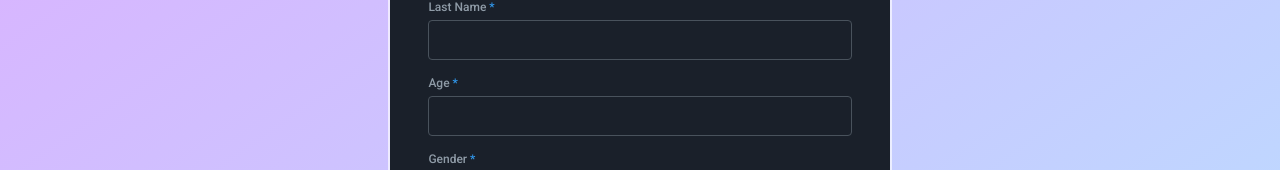
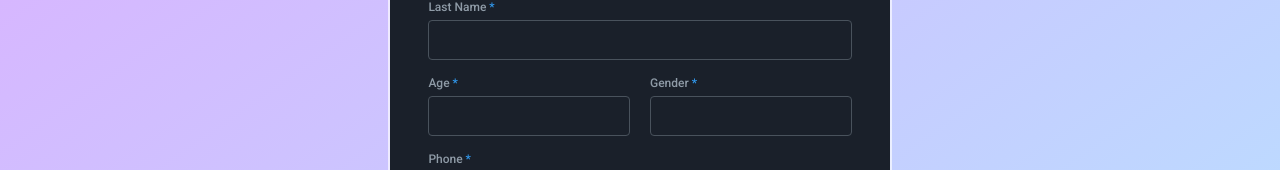
Before and after one commit to SharadinduPaul/offline-form-elchemy, a React (Vite) app: page / in a window 1280 px wide. Shown: the part 280-450 px from the top of the page. Built offline with nearby package versions, Linux system fonts and the light colour scheme.

Commit message:
group fields added

```diff
--- a/src/components/dropdown/styles.css
+++ b/src/components/dropdown/styles.css
@@ -48,10 +48,16 @@
 }
 
 .dropdown .option {
-  height: 24px;
+  height: fit-content;
   width: 100%;
   cursor: pointer;
-  padding-left: 16px;
+  padding-left: 14px;
+  padding-block: 5px;
+  font-size: 14px;
+  font-weight: 400;
+
+  display: flex;
+  align-items: center;
 }
 .dropdown .option:hover {
   background-color: #fff8;
--- a/src/screens/form/data.ts
+++ b/src/screens/form/data.ts
@@ -1292,12 +1292,13 @@ export const countries: Tdropdown[] = [
   },
 ];
 
-type TExtendedDataType = {
+export type TExtendedDataType = {
   [x in TinputFields]?: {
-    fieldName: string;
+    fieldName?: string;
     fieldType?: React.HTMLInputTypeAttribute | "dropdown" | "textarea";
     required?: boolean;
     dropdown?: Tdropdown[];
+    children?: TExtendedDataType;
   };
 };
 export const formExtendedData: TExtendedDataType = {
@@ -1313,6 +1314,8 @@ export const formExtendedData: TExtendedDataType = {
     required: true,
   },
   AGE: {
+    children: {
+      AGE: {
         fieldName: "Age",
         fieldType: "number",
         required: true,
@@ -1323,6 +1326,19 @@ export const formExtendedData: TExtendedDataType = {
         dropdown: genderData,
         required: true,
       },
+    },
+  },
+  // AGE: {
+  //   fieldName: "Age",
+  //   fieldType: "number",
+  //   required: true,
+  // },
+  // GENDER: {
+  //   fieldName: "Gender",
+  //   fieldType: "dropdown",
+  //   dropdown: genderData,
+  //   required: true,
+  // },
   PHONE: {
     fieldName: "Phone",
     fieldType: "number",
@@ -1345,6 +1361,8 @@ export const formExtendedData: TExtendedDataType = {
     fieldType: "textarea",
   },
   CITY: {
+    children: {
+      CITY: {
         fieldName: "City",
         fieldType: "dropdown",
         dropdown: cities,
@@ -1354,6 +1372,8 @@ export const formExtendedData: TExtendedDataType = {
         fieldName: "State",
         fieldType: "dropdown",
         dropdown: states,
+      },
+    },
   },
   COUNTRY: {
     fieldName: "Country",
--- a/src/screens/form/index.tsx
+++ b/src/screens/form/index.tsx
@@ -4,7 +4,7 @@ import "./styles.css";
 import Title from "../../components/title";
 import useForm from "./useForm.hook";
 import Input from "../../components/input";
-import { formExtendedData, formExtendedData2 } from "./data";
+import { TExtendedDataType, formExtendedData, formExtendedData2 } from "./data";
 import { TinputFields } from "./types";
 import SearchableDropdown from "../../components/dropdown";
 
@@ -19,13 +19,19 @@ export default function Form() {
   ) as (keyof typeof formExtendedData)[];
 
   console.log(formData);
+
+  const getElement = (field: TinputFields, data?: TExtendedDataType) => {
+    const fieldData = data ? data[field] : formExtendedData[field];
+    if (fieldData?.children) {
+      const childrenFields: TinputFields[] = Object.keys(
+        fieldData.children
+      ) as (keyof typeof fieldData.children)[];
       return (
-    <Wrapper>
-      <main className="form-container">
-        <Title>Fill your details</Title>
-        {formFields1.map((field) => {
-          const fieldData = formExtendedData[field];
-          if (fieldData?.fieldType === "dropdown") {
+        <div style={{display: 'flex', gap: '20px'}}>
+          {childrenFields.map((item) => getElement(item, fieldData.children))}
+        </div>
+      );
+    } else if (fieldData?.fieldType === "dropdown") {
       return (
         <SearchableDropdown
           key={field}
@@ -50,7 +56,12 @@ export default function Form() {
         />
       );
     }
-        })}
+  };
+  return (
+    <Wrapper>
+      <main className="form-container">
+        <Title>Fill your details</Title>
+        {formFields1.map((field) => getElement(field))}
       </main>
     </Wrapper>
   );
```
Lines whose indentation alone changed are shown as unchanged.
